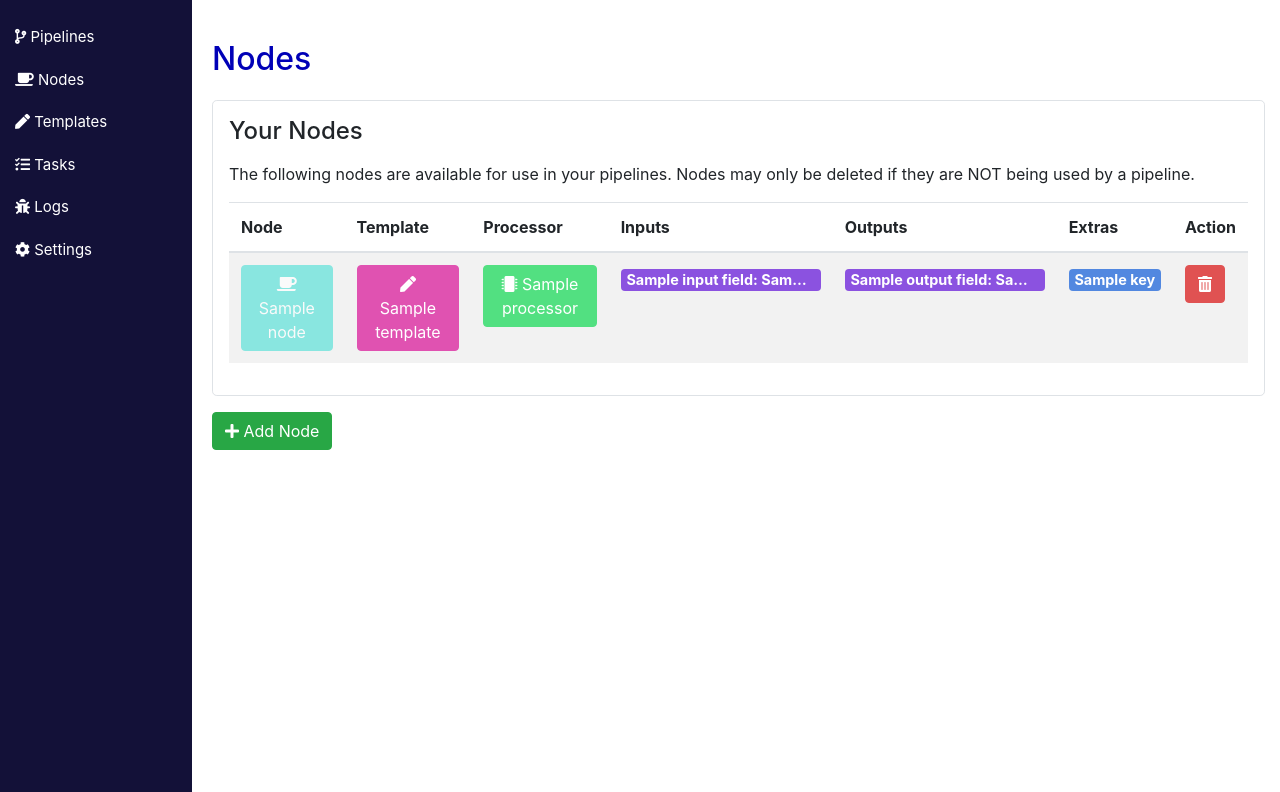
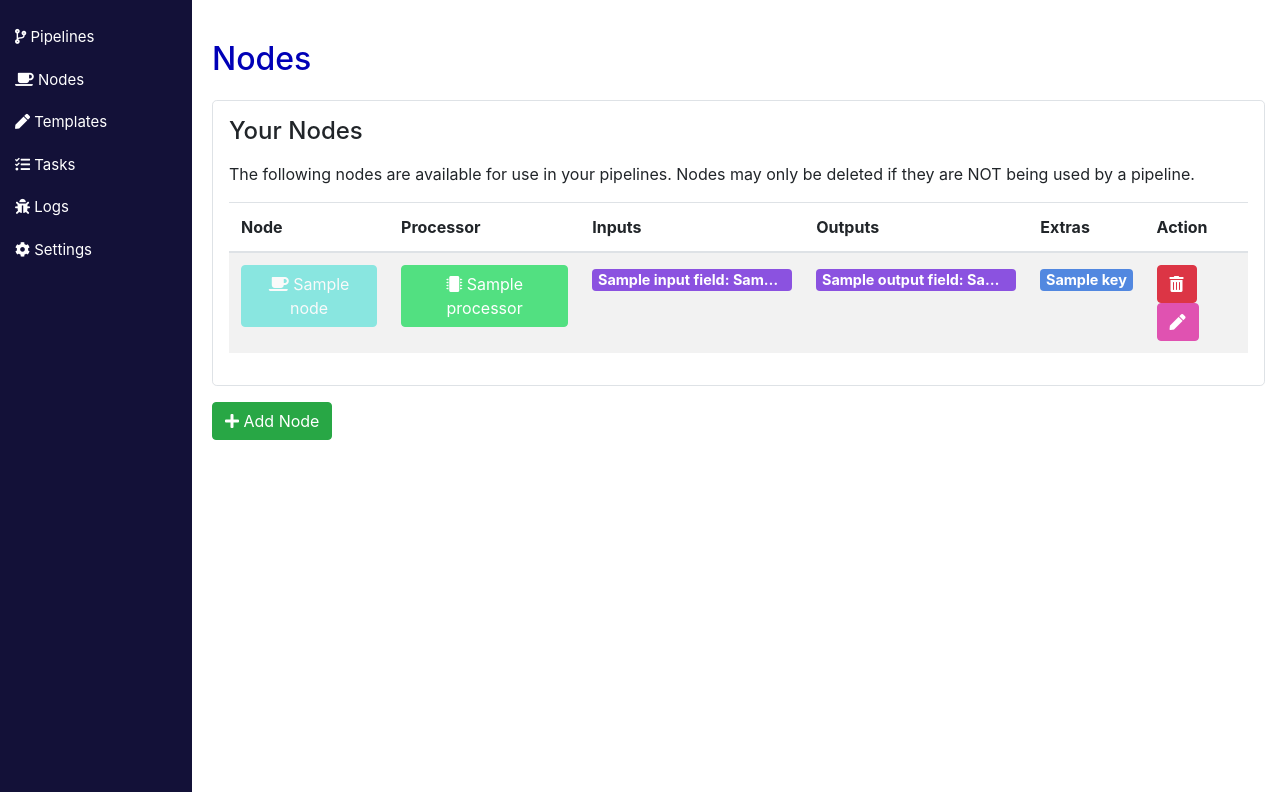
Before and after one commit to FeatureBaseDB/SlothAI, a Flask app: template SlothAI/templates/pages/nodes.html in a window 1280 px wide. Shown: the part 56-848 px from the top of the page. Run offline with Flask 3, Linux system fonts and the light colour scheme; the template is opened without the code that fills it: most values are stand-ins (such as "Sample title", 1, 10 or a date in 2020); some libraries are stand-ins or nearby versions.

Commit message:
fixed something

```diff
--- a/SlothAI/templates/pages/nodes.html
+++ b/SlothAI/templates/pages/nodes.html
@@ -18,7 +18,6 @@
             <thead>
                 <tr>
                     <th>Node</th>
-                    <th>Template</th>
                     <th>Processor</th>
                     <th>Inputs</th>
                     <th>Outputs</th>
@@ -30,7 +29,6 @@
                 {% for node in nodes %}
                 <tr>
                     <td><button type="button" class="btn btn-secondary" disabled><i class="fas fa-coffee"></i> {{ node.name }}</button></td>
-                    <td><a class="btn btn-secondary" href="/templates/{{ node.template_id }}"><i class="fas fa-pen"></i> {{ node.get('template').get('name') }}</a></td>
                     <td><a tabindex="1" role="button" data-placement="left" class="btn btn-secondary processors" title="{{ node.name }}" data-content="{{ processors | selectattr('value', 'equalto', node.processor) | map(attribute='label') | first }}" disabled data-trigger="focus"><i class="fas fa-microchip"></i> {{ node.processor }}</a></td>
 
 
@@ -62,6 +60,7 @@
                         <div class="spinner-border text-danger" role="status" style="display: none;">
                             <span class="sr-only"></span>
                         </div>
+                        <a data-toggle="tooltip" data-placement="top" title="{{ node.get('template').get('name') }}" class="btn btn-secondary"  href="/templates/{{ node.get('template_id') }}"><i class="fas fa-pen"></i></a>
                     </td>
                 </tr>
                 {% endfor %}
@@ -204,9 +203,20 @@ $(document).ready(function() {
 
     buttons.forEach(button => {
         const name = button.innerText;
-        const color = getColorFromName(name);
-        button.style.backgroundColor = color;
-        button.style.borderColor = color;
+        var color = "";
+        if (!name) {
+            const altname = $(button).attr('title');
+            if (altname) {
+                color = getColorFromName(altname);
+                button.style.backgroundColor = color;
+                button.style.borderColor = color;
+            }
+        } else {
+            color = getColorFromName(name);
+            button.style.backgroundColor = color;
+            button.style.borderColor = color;
+        }
+
     });
 
     // JavaScript to change button colors
@@ -230,6 +240,7 @@ $(document).ready(function() {
     }
 
     function getColorFromName(name) {
+        console.log(name);
         name = name.trim(); // Remove leading and trailing spaces
         let hash = 0;
         for (let i = 0; i < name.length; i++) {
@@ -485,7 +496,9 @@ $(document).ready(function() {
             }
         });
     }
-
+    $(function () {
+      $('[data-toggle="tooltip"]').tooltip()
+    })
 
 });
 </script>
--- a/SlothAI/templates/pages/templates.html
+++ b/SlothAI/templates/pages/templates.html
@@ -17,7 +17,6 @@
             <thead>
                 <tr>
                     <th>Template</th>
-                    <th>Processor</th>
                     <th>Inputs</th>
                     <th>Outputs</th>
                     <th>Extras</th>
@@ -27,7 +26,6 @@
             <tbody id="templateTable">
                 {% for template in templates %}
                     <td><button class="btn btn-secondary" onclick="location.href='/templates/{{ template.template_id }}'"><i class="fas fa-pen"></i> {{ template.name }}</button></td>
-                    <td><a tabindex="1" role="button" data-placement="left" class="btn btn-secondary processors" title="{{ template.name }}" data-content="{{ processors | selectattr('value', 'equalto', template.processor) | map(attribute='label') | first }}" disabled data-trigger="focus"><i class="fas fa-microchip"></i> {{ template.processor }}</a></td>
 
                     <td>
                         {% for input_field in template.input_fields %}
--- a/SlothAI/web/nodes.py
+++ b/SlothAI/web/nodes.py
@@ -154,7 +154,7 @@ def node_delete(node_id):
         is_in_pipeline = any(node_id in pipeline.get('node_ids', []) for pipeline in pipelines)
 
         if is_in_pipeline:
-            return jsonify({"error": "Node is in a pipeline", "message": "This node cannot be deleted until it's removed from the pipeline."}), 400
+            return jsonify({"error": "Node is in a pipeline", "message": "This node cannot be deleted until it's removed from the pipelines using it."}), 400
 
         # If the node is not in any pipeline, proceed with deletion
         Node.delete(node_id=node.get('node_id'))
```
Also changed, not shown: SlothAI/web/site.py (line endings or trailing spaces).
